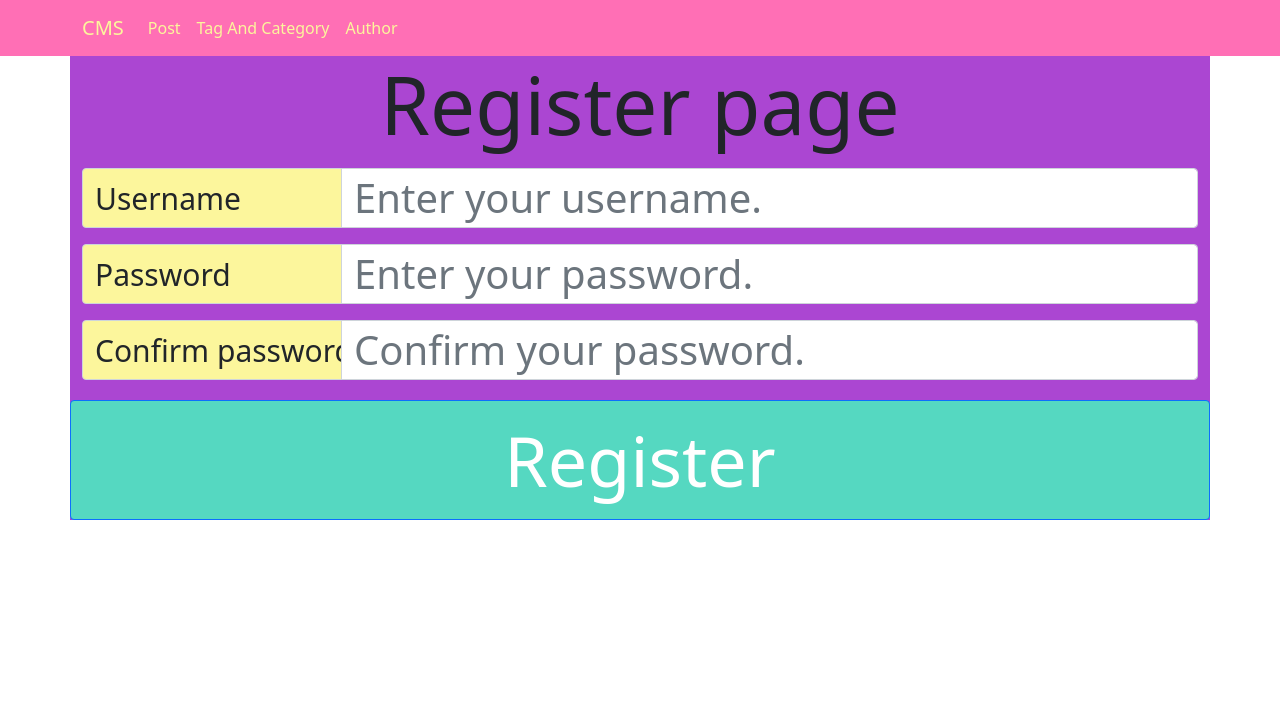
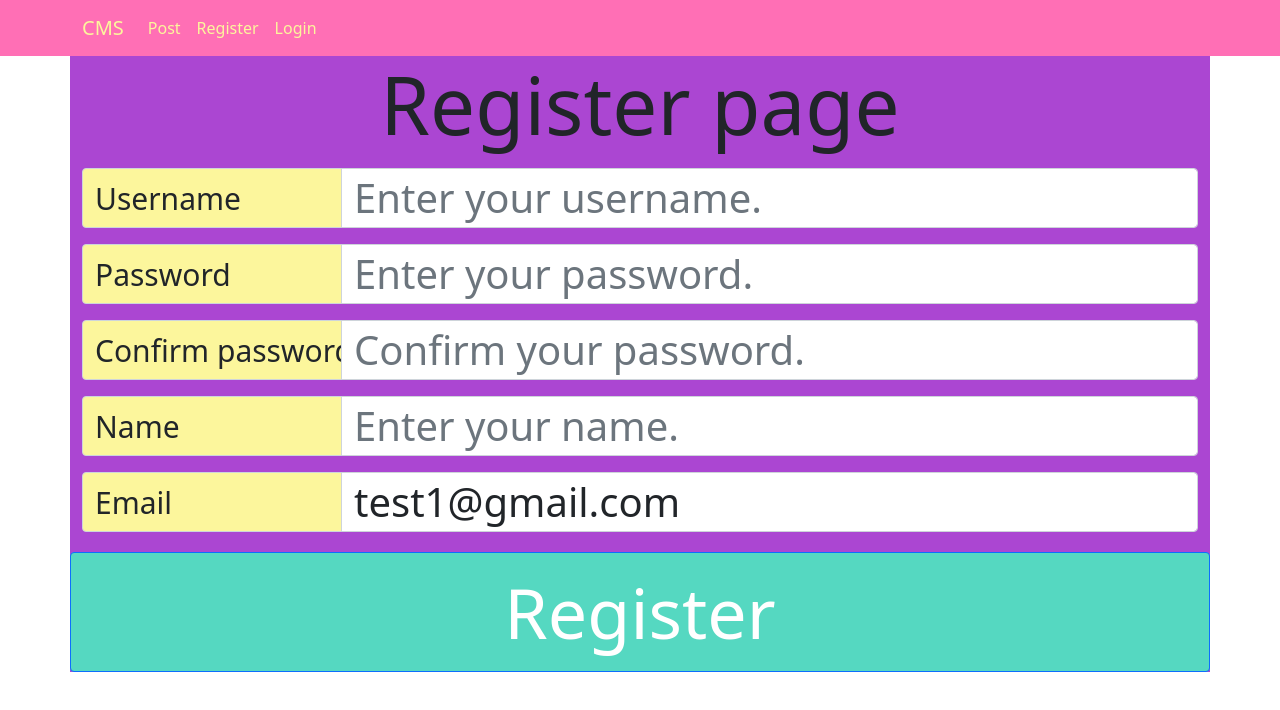
Before and after one commit to panupongth148/frontend-schedule-for-education, a React (Create React App) app: page /Register in a window 1280 px wide. Shown: the top 710 px of the page. Built offline with nearby package versions, Linux system fonts and the light colour scheme.

Commit message:
Update: frontend

```diff
--- a/src/components/navigation.jsx
+++ b/src/components/navigation.jsx
@@ -26,11 +26,11 @@ const Navigation = () => {
                   <Nav.Link style={{color: "#FCF69C"}} as={Link} to="/postpage">
                     Post
                   </Nav.Link>
-                  <Nav.Link style={{color: "#FCF69C"}} as={Link} to="/posts/tagandcategory">
-                    Tag And Category
+                  <Nav.Link style={{color: "#FCF69C"}} as={Link} to="/Register">
+                    Register
                   </Nav.Link>
-                  <Nav.Link style={{color: "#FCF69C"}} as={Link} to="/author">
-                    Author
+                  <Nav.Link style={{color: "#FCF69C"}} as={Link} to="/Login">
+                    Login
                   </Nav.Link>
                 </Nav>
               </Navbar.Collapse>
--- a/src/page/AddSchedule.jsx
+++ b/src/page/AddSchedule.jsx
@@ -1,8 +1,7 @@
-import logo from '../logo.svg';
 import { Button, InputGroup, FormControl, Placeholder } from 'react-bootstrap';
 import 'bootstrap/dist/css/bootstrap.min.css';
 
-const homePage = () =>{
+const AddSchedule = () =>{
     return(
         <div className="App">
           <div className='container' style={{backgroundColor: "#AB46D2"}}>
@@ -13,11 +12,11 @@ const homePage = () =>{
             </InputGroup>
 
             <div className="row">
-            <Button className="mt-1 " style={{backgroundColor: "#55D8C1",height: "120px", fontSize: "70px"}}>Add</Button>
+              <Button className="mt-1 " style={{backgroundColor: "#55D8C1",height: "120px", fontSize: "70px"}}>Add</Button>
             </div>
           </div>
       </div>
     )
 }
 
-export default homePage
+export default AddSchedule
--- a/src/page/AddSubject.jsx
+++ b/src/page/AddSubject.jsx
@@ -1,8 +1,7 @@
-import logo from '../logo.svg';
 import { Button, InputGroup, FormControl, Placeholder, Dropdown, Form, Control } from 'react-bootstrap';
 import 'bootstrap/dist/css/bootstrap.min.css';
 
-const homePage = () =>{
+const AddSubject = () =>{
     return(
         <div className="App">
           <div className='container' style={{backgroundColor: "#AB46D2"}}>
@@ -41,4 +40,4 @@ const homePage = () =>{
     )
 }
 
-export default homePage
+export default AddSubject
--- a/src/page/CreateSchedule.jsx
+++ b/src/page/CreateSchedule.jsx
@@ -1,9 +1,8 @@
-import logo from '../logo.svg';
 import { Button, InputGroup, FormControl, Placeholder } from 'react-bootstrap';
 import 'bootstrap/dist/css/bootstrap.min.css';
 import { Link } from 'react-router-dom';
 
-const homePage = () =>{
+const CreateSchedule = () =>{
     return(
         <div className="App">
           <div className='container' style={{backgroundColor: "#AB46D2"}}>
@@ -23,4 +22,4 @@ const homePage = () =>{
     )
 }
 
-export default homePage
+export default CreateSchedule
--- a/src/page/CreateScheduleNext.jsx
+++ b/src/page/CreateScheduleNext.jsx
@@ -1,9 +1,8 @@
-import logo from '../logo.svg';
 import { Button, InputGroup, FormControl, Placeholder, ListGroup } from 'react-bootstrap';
 import 'bootstrap/dist/css/bootstrap.min.css';
 import { Link } from 'react-router-dom';
 
-const homePage = () =>{
+const CreateScheduleNext = () =>{
     return(
         <div className="App">
           <div className='container' style={{backgroundColor: "#AB46D2"}}>
@@ -28,4 +27,4 @@ const homePage = () =>{
     )
 }
 
-export default homePage
+export default CreateScheduleNext
--- a/src/page/Homepage.jsx
+++ b/src/page/Homepage.jsx
@@ -1,9 +1,14 @@
-import logo from '../logo.svg';
 import { Button, ListGroup } from 'react-bootstrap';
 import 'bootstrap/dist/css/bootstrap.min.css';
 import { Link } from 'react-router-dom';
+import { useState } from 'react';
 
-const homePage = () =>{
+const Homepage = () =>{
+  const [schedules, setSchedules] = useState([]);
+
+  // axios
+  // setSchedule()
+
     return(
         <div className="App">
           <div className='container' style={{backgroundColor: "#AB46D2"}}>
@@ -33,4 +38,4 @@ const homePage = () =>{
     )
 }
 
-export default homePage
+export default Homepage
--- a/src/page/Login.jsx
+++ b/src/page/Login.jsx
@@ -1,24 +1,41 @@
-import logo from '../logo.svg';
 import { Button, InputGroup, FormControl } from 'react-bootstrap';
 import 'bootstrap/dist/css/bootstrap.min.css';
 import { Link } from 'react-router-dom';
+import { useState } from 'react';
 
-const homePage = () =>{
+const Login = () =>{
+  const [username, setUsername] = useState('');
+  const [password, setPassword] = useState('');
+
+  const onSubmitLogin = () => {
+    console.log("Login user : " + username);
+
+    // axios
+
+
+    setUsername('');
+    setPassword('');
+    console.log("Login success");
+
+    window.location.href('/');
+  }
+
     return(
         <div className="App">
           <div className='container' style={{backgroundColor: "#AB46D2"}}>
             <h1 style={{fontSize: "80px"}}>Login to my schedule</h1>
             <InputGroup className="mb-3 mt-3">
               <InputGroup.Text style={{backgroundColor: "#FCF69C", width: "150px", fontSize: "30px"}}>Username</InputGroup.Text>
-              <FormControl style={{height: "60px", fontSize: "40px"}} placeholder="Enter your username." aria-label="ScheduleCode" />
+              <FormControl style={{height: "60px", fontSize: "40px"}} placeholder="Enter your username." aria-label="ScheduleCode" value={ username } onChange={ (e) => setUsername(e.target.value) } />
             </InputGroup>
             <InputGroup className="mb-3">
               <InputGroup.Text style={{backgroundColor: "#FCF69C", width: "150px", fontSize: "30px"}}>Password</InputGroup.Text>
-              <FormControl style={{height: "60px", fontSize: "40px"}} placeholder="Enter your password." aria-label="ScheduleCode" />
+              <FormControl style={{height: "60px", fontSize: "40px"}} placeholder="Enter your password." aria-label="ScheduleCode" value={ password } onChange={ (e) => setPassword(e.target.value) } />
             </InputGroup>
             <div className="row">
-            <Button className="mt-1 " style={{backgroundColor: "#55D8C1",height: "90px", fontSize: "50px"}}>
-              <Link style={{  textDecorationLine: "none", color: "white"}} to={`/`} >Login</Link>
+            <Button className="mt-1 " style={{backgroundColor: "#55D8C1",height: "90px", fontSize: "50px"}} onClick={ () => onSubmitLogin() } >
+              {/* <Link style={{  textDecorationLine: "none", color: "white"}} to={`/`} >Login</Link> */}
+              Login
             </Button>
             <Button className="mt-1 " style={{backgroundColor: "#55D8C1",height: "90px", fontSize: "50px"}}>
               <Link style={{  textDecorationLine: "none", color: "white"}} to={`/Register`} >Register</Link>
@@ -29,4 +46,4 @@ const homePage = () =>{
     )
 }
 
-export default homePage
+export default Login
--- a/src/page/Register.jsx
+++ b/src/page/Register.jsx
@@ -1,28 +1,59 @@
-import logo from '../logo.svg';
 import { Button, InputGroup, FormControl } from 'react-bootstrap';
 import 'bootstrap/dist/css/bootstrap.min.css';
-import { Link } from 'react-router-dom';
+// import { Link } from 'react-router-dom';
+import { useState } from 'react';
 
-const homePage = () =>{
+const Register = () =>{
+  const [name, setName] = useState('');
+  const [username, setUsername] = useState('');
+  const [password, setPassword] = useState('');
+  const [confirmPassword, setConfirmPassword] = useState('');
+  const [email, setEmail] = useState('test1@gmail.com');
+
+  const onSubmitRegister = () => {
+    console.log("register : k." + name);
+
+    // axios
+
+
+    setName('');
+    setUsername('');
+    setPassword('');
+    setConfirmPassword('');
+    setEmail('');
+    console.log("register success");
+
+    window.location.href('/');
+  }
+
   return(
     <div className="App">
       <div className='container' style={{backgroundColor: "#AB46D2"}}>
         <h1 style={{fontSize: "80px"}}>Register page</h1>
         <InputGroup className="mb-3 mt-3">
           <InputGroup.Text style={{backgroundColor: "#FCF69C", width: "260px", fontSize: "30px"}}>Username</InputGroup.Text>
-              <FormControl style={{height: "60px", fontSize: "40px"}} placeholder="Enter your username." aria-label="ScheduleCode" />
+          <FormControl style={{height: "60px", fontSize: "40px"}} placeholder="Enter your username." aria-label="ScheduleCode" value={ username } onChange={ (e) => setUsername(e.target.value) } />
         </InputGroup>
         <InputGroup className="mb-3">
           <InputGroup.Text style={{backgroundColor: "#FCF69C", width: "260px", fontSize: "30px"}}>Password</InputGroup.Text>
-              <FormControl style={{height: "60px", fontSize: "40px"}} placeholder="Enter your password." aria-label="ScheduleCode" />
+          <FormControl style={{height: "60px", fontSize: "40px"}} placeholder="Enter your password." aria-label="ScheduleCode" value={ password } onChange={ (e) => setPassword(e.target.value) } />
         </InputGroup>
         <InputGroup className="mb-3">
           <InputGroup.Text style={{backgroundColor: "#FCF69C", width: "260px", fontSize: "30px"}}>Confirm password</InputGroup.Text>
-              <FormControl style={{height: "60px", fontSize: "40px"}} placeholder="Confirm your password." aria-label="ScheduleCode" />
+          <FormControl style={{height: "60px", fontSize: "40px"}} placeholder="Confirm your password." aria-label="ScheduleCode" value={ confirmPassword } onChange={ (e) => setConfirmPassword(e.target.value) } />
+        </InputGroup>
+        <InputGroup className="mb-3">
+          <InputGroup.Text style={{backgroundColor: "#FCF69C", width: "260px", fontSize: "30px"}}>Name</InputGroup.Text>
+          <FormControl style={{height: "60px", fontSize: "40px"}} placeholder="Enter your name." aria-label="ScheduleCode" value={ name } onChange={ (e) => setName(e.target.value) } />
+        </InputGroup>
+        <InputGroup className="mb-3">
+          <InputGroup.Text style={{backgroundColor: "#FCF69C", width: "260px", fontSize: "30px"}}>Email</InputGroup.Text>
+          <FormControl style={{height: "60px", fontSize: "40px"}} placeholder="Enter your Email." aria-label="ScheduleCode" value={ email } onChange={ (e) => setEmail(e.target.value) } />
         </InputGroup>
         <div className="row">
-            <Button className="mt-1 " style={{backgroundColor: "#55D8C1",height: "120px", fontSize: "70px"}}>
-              <Link style={{  textDecorationLine: "none", color: "white"}} to={`/`} >Register</Link>
+        <Button className="mt-1 " style={{backgroundColor: "#55D8C1",height: "120px", fontSize: "70px"}} onClick={ () => onSubmitRegister() } >
+          {/* <Link style={{  textDecorationLine: "none", color: "white"}} to={`/`} >Register</Link> */}
+          Register
         </Button>
         </div>
       </div>
@@ -30,4 +61,4 @@ const homePage = () =>{
   )
 }
 
-export default homePage
+export default Register
--- a/src/page/Schedule.jsx
+++ b/src/page/Schedule.jsx
@@ -1,8 +1,12 @@
-import logo from '../logo.svg';
 import { Button, InputGroup, FormControl, Placeholder, Table } from 'react-bootstrap';
 import 'bootstrap/dist/css/bootstrap.min.css';
+import { useState } from 'react';
 
-const homePage = () =>{
+const Schedule = () =>{
+  const [subjects, setSubjects] = useState([]);
+
+  // axios
+
     return(
         <div className="App">
           <div className="container">
@@ -42,4 +46,4 @@ const homePage = () =>{
     )
 }
 
-export default homePage
+export default Schedule
```
Lines whose indentation alone changed are shown as unchanged.
